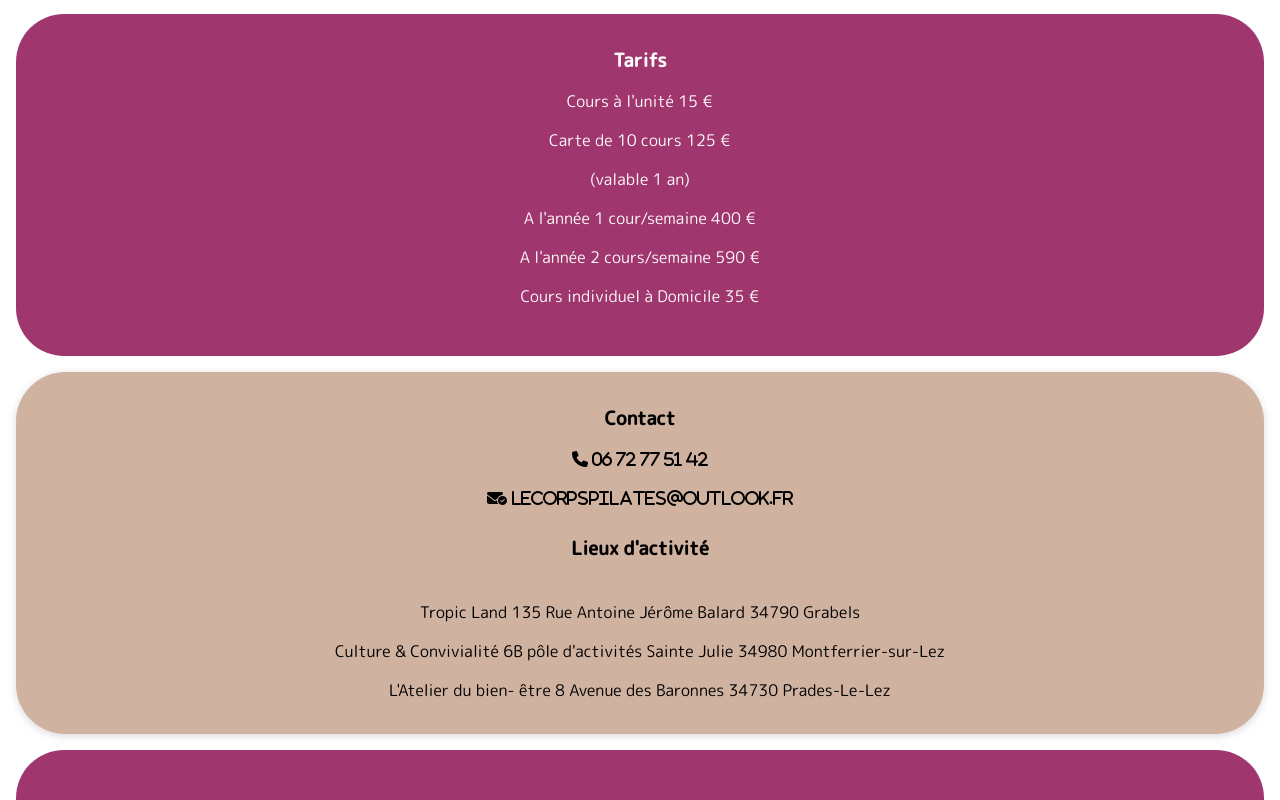
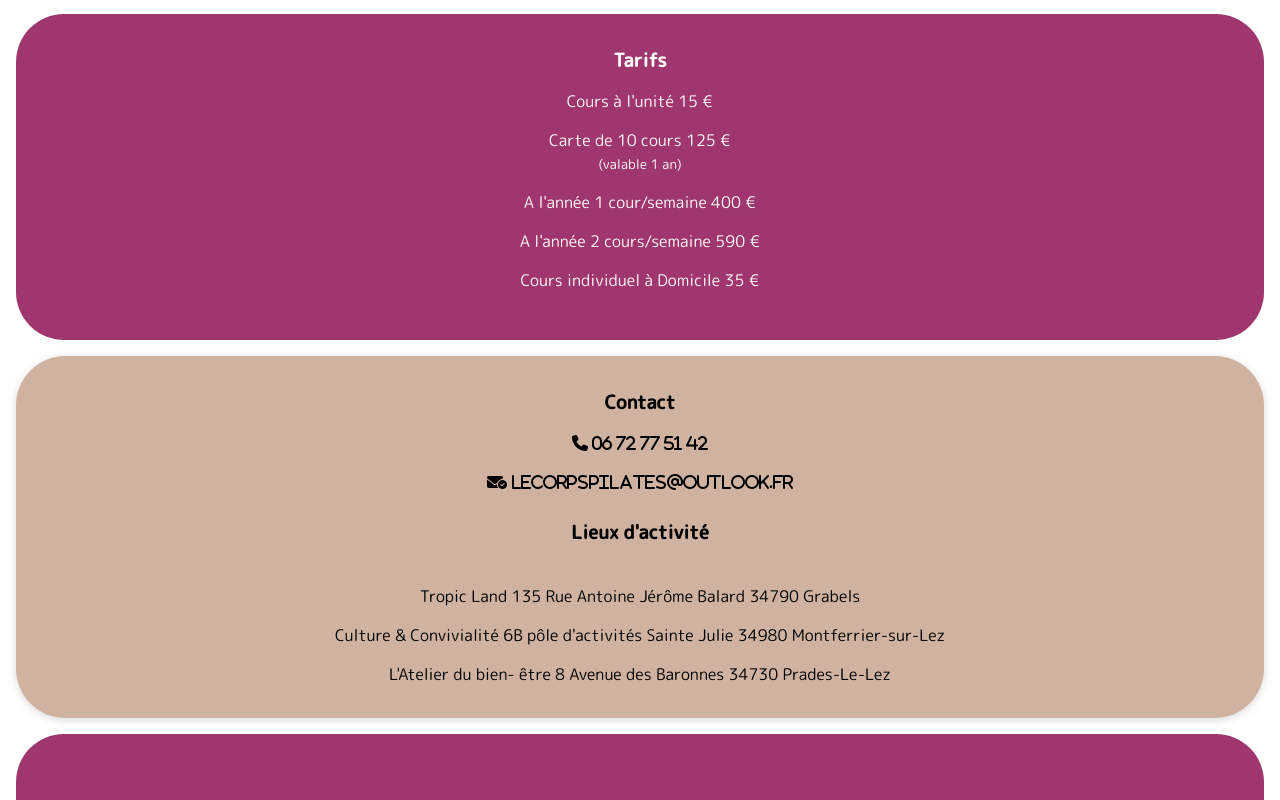
Before and after one commit to Geoffrey-lusitano/Pilates, a Vue app: page / in a window 1280 px wide. Shown: the part 3860-4660 px from the top of the page. Built offline with nearby package versions, Linux system fonts and the light colour scheme.

Commit message:
ajout carte cours

```diff
--- a/src/components/App__ht.vue
+++ b/src/components/App__ht.vue
@@ -45,8 +45,7 @@
             <h3>Tarifs</h3>
             <ul>
                 <li>Cours à l'unité 15 €</li>
-                <li>Carte de 10 cours 125 €</li>
-                <li>(valable 1 an)</li>
+                <li>Carte de 10 cours 125 € <br><small> (valable 1 an)</small></li>
                 <li>A l'année 1 cour/semaine 400 €</li>
                 <li>A l'année 2 cours/semaine 590 €</li>
                 <li>Cours individuel à Domicile 35 €</li>
```
